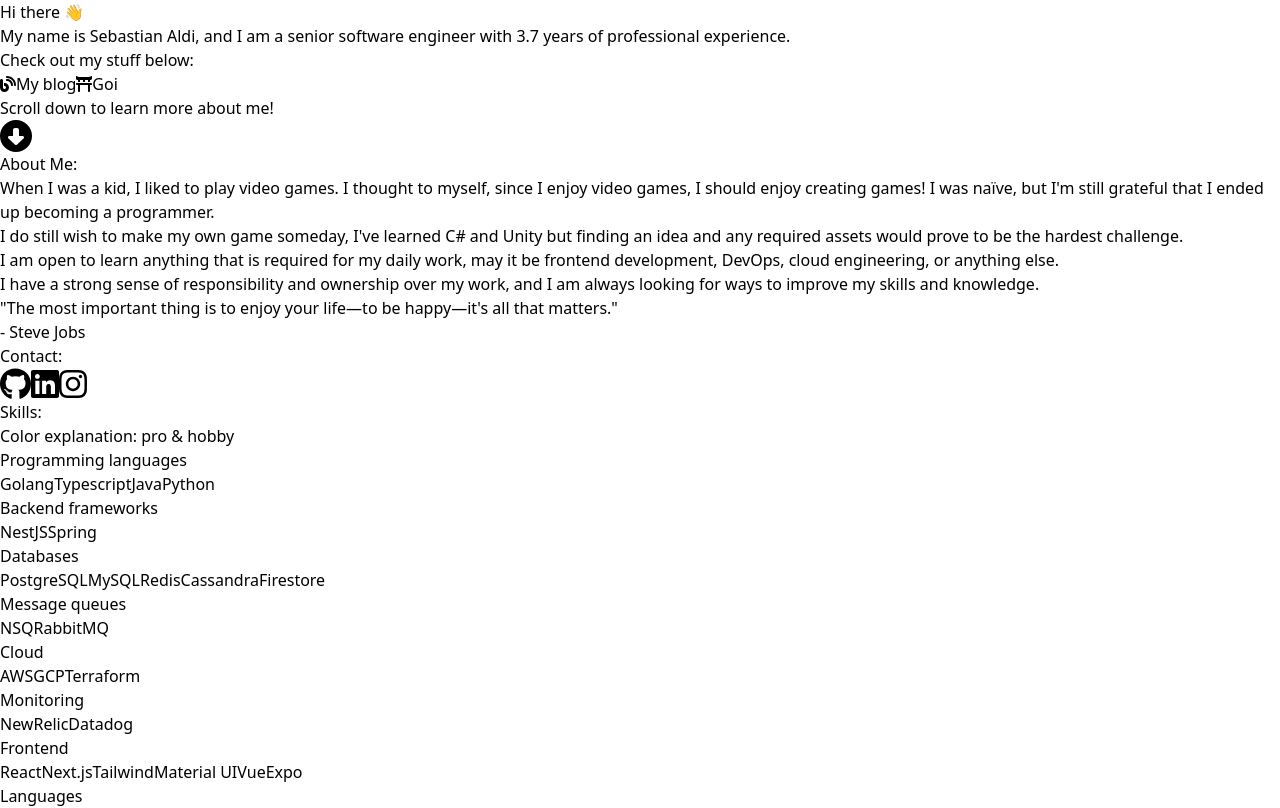
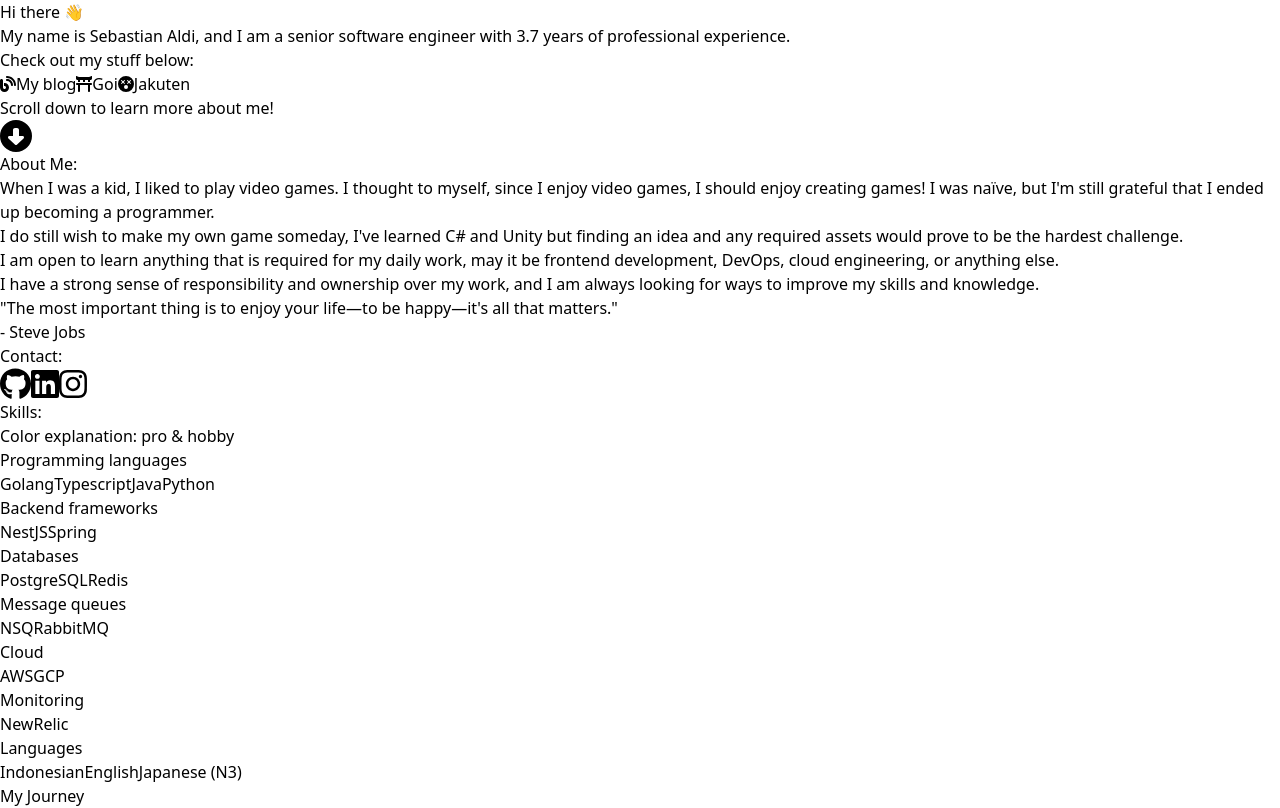
Before and after one commit to sebastianaldi17/personal-site, a React (Vite) app: page / in a window 1280 px wide. Shown: the top 808 px of the page. Built offline with nearby package versions, Linux system fonts and the light colour scheme.

Commit message:
Add jakuten to project list

```diff
--- a/src/data.ts
+++ b/src/data.ts
@@ -1,5 +1,5 @@
 import { faGithub, faInstagram, faLinkedin, IconDefinition } from "@fortawesome/free-brands-svg-icons";
-import { faBlog, faToriiGate } from "@fortawesome/free-solid-svg-icons";
+import { faBlog, faFaceDizzy, faToriiGate } from "@fortawesome/free-solid-svg-icons";
 
 export const Data: {
     heroProjects: { icon: IconDefinition, link: string, buttonText: string }[],
@@ -36,6 +36,11 @@
             icon: faToriiGate,
             link: "https://goi.sebastianaldi.com/",
             buttonText: "Goi"
+        },
+        {
+            icon: faFaceDizzy,
+            link: "https://jakuten.sebastianaldi.com/",
+            buttonText: "Jakuten",
         }
     ],
     workExperience: [
@@ -121,7 +126,7 @@
                     },
                     {
                         skillName: "Spring",
-                        isProfessional: false,
+                        isProfessional: true,
                     },
                 ]
             },
@@ -133,21 +138,9 @@
                         isProfessional: true,
                     },
                     {
-                        skillName: "MySQL",
-                        isProfessional: true,
-                    },
-                    {
                         skillName: "Redis",
                         isProfessional: true,
-                    },
-                    {
-                        skillName: "Cassandra",
-                        isProfessional: false,
-                    },
-                    {
-                        skillName: "Firestore",
-                        isProfessional: false,
-                    },
+                    }
                 ]
             },
             {
@@ -174,10 +167,6 @@
                         skillName: "GCP",
                         isProfessional: true,
                     },
-                    {
-                        skillName: "Terraform",
-                        isProfessional: true,
-                    },
                 ]
             },
             {
@@ -186,39 +175,6 @@
                     {
                         skillName: "NewRelic",
                         isProfessional: true,
-                    },
-                    {
-                        skillName: "Datadog",
-                        isProfessional: true,
-                    },
-                ]
-            },
-            {
-                sectionName: "Frontend",
-                skills: [
-                    {
-                        skillName: "React",
-                        isProfessional: true,
-                    },
-                    {
-                        skillName: "Next.js",
-                        isProfessional: true,
-                    },
-                    {
-                        skillName: "Tailwind",
-                        isProfessional: true,
-                    },
-                    {
-                        skillName: "Material UI",
-                        isProfessional: false,
-                    },
-                    {
-                        skillName: "Vue",
-                        isProfessional: false,
-                    },
-                    {
-                        skillName: "Expo",
-                        isProfessional: false,
                     },
                 ]
             },
@@ -234,7 +190,7 @@
                         isProfessional: true,
                     },
                     {
-                        skillName: "Japanese",
+                        skillName: "Japanese (N3)",
                         isProfessional: false,
                     },
                 ]
--- a/src/sections/HeroSection.tsx
+++ b/src/sections/HeroSection.tsx
@@ -36,19 +36,15 @@
                     Check out my stuff below:
                 </p>
             </div>
-            <div className="flex justify-center space-x-4">
-                {
-                    Data.heroProjects.map((item) => {
-                        return (
-                            <a href={item.link}>
-                                <button className="px-6 py-3 text-white bg-neutral-950 hover:bg-neutral-700 rounded-lg font-semibold text-center text-sm md:text-lg" key={item.link}>
-                                    <FontAwesomeIcon icon={item.icon} className="mr-2 md:mr-4" />
-                                    {item.buttonText}
-                                </button>
-                            </a>
-                        )
-                    })
-                }
+            <div className="flex flex-wrap justify-center space-x-0 md:space-x-4">
+                {Data.heroProjects.map((item) => (
+                    <a href={item.link} className="w-1/2 md:w-auto p-1" key={item.link}>
+                        <button className="w-full px-6 py-3 text-white bg-neutral-950 hover:bg-neutral-700 rounded-lg font-semibold text-center text-sm md:text-lg">
+                            <FontAwesomeIcon icon={item.icon} className="mr-2 md:mr-4" />
+                            {item.buttonText}
+                        </button>
+                    </a>
+                ))}
             </div>
             <VSpace />
             <p className="text-sm md:text-2xl mb-8 text-center">Scroll down to learn more about me!</p>
```
